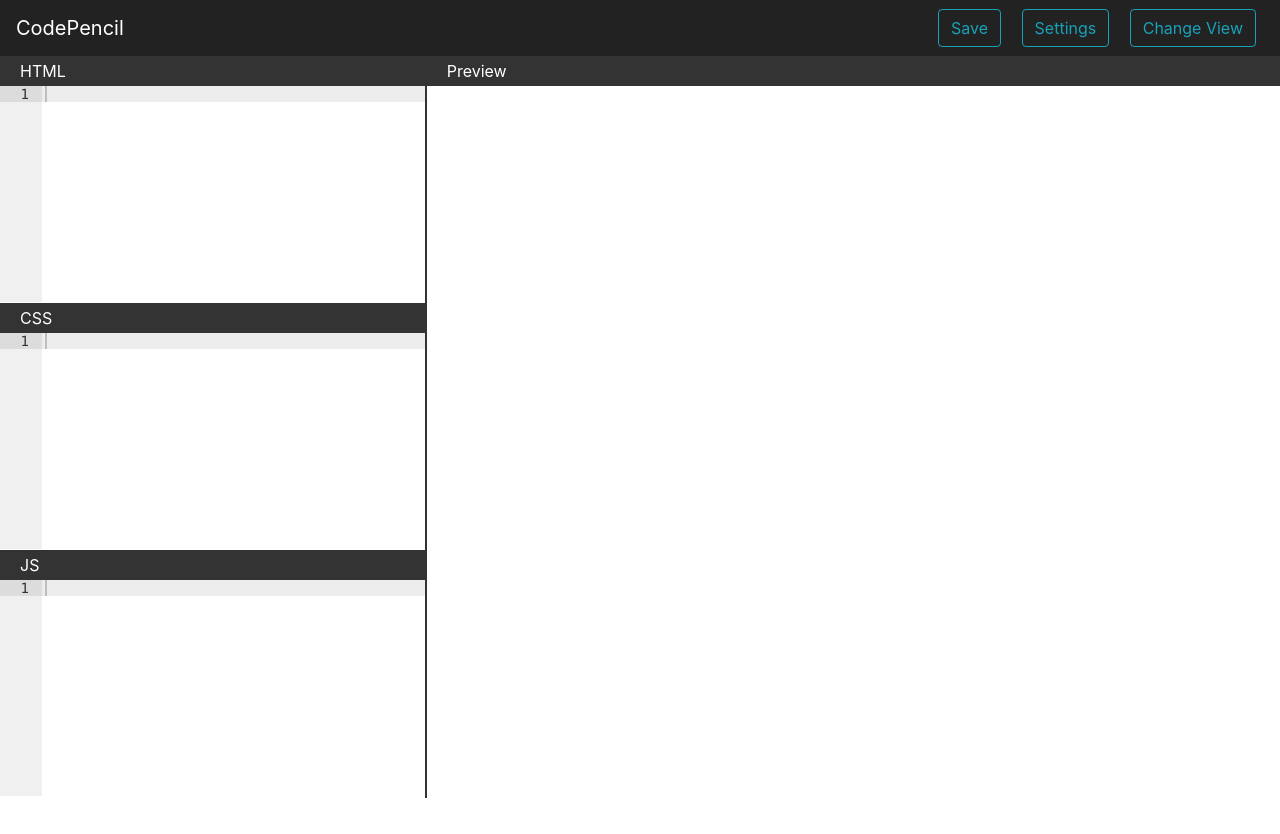
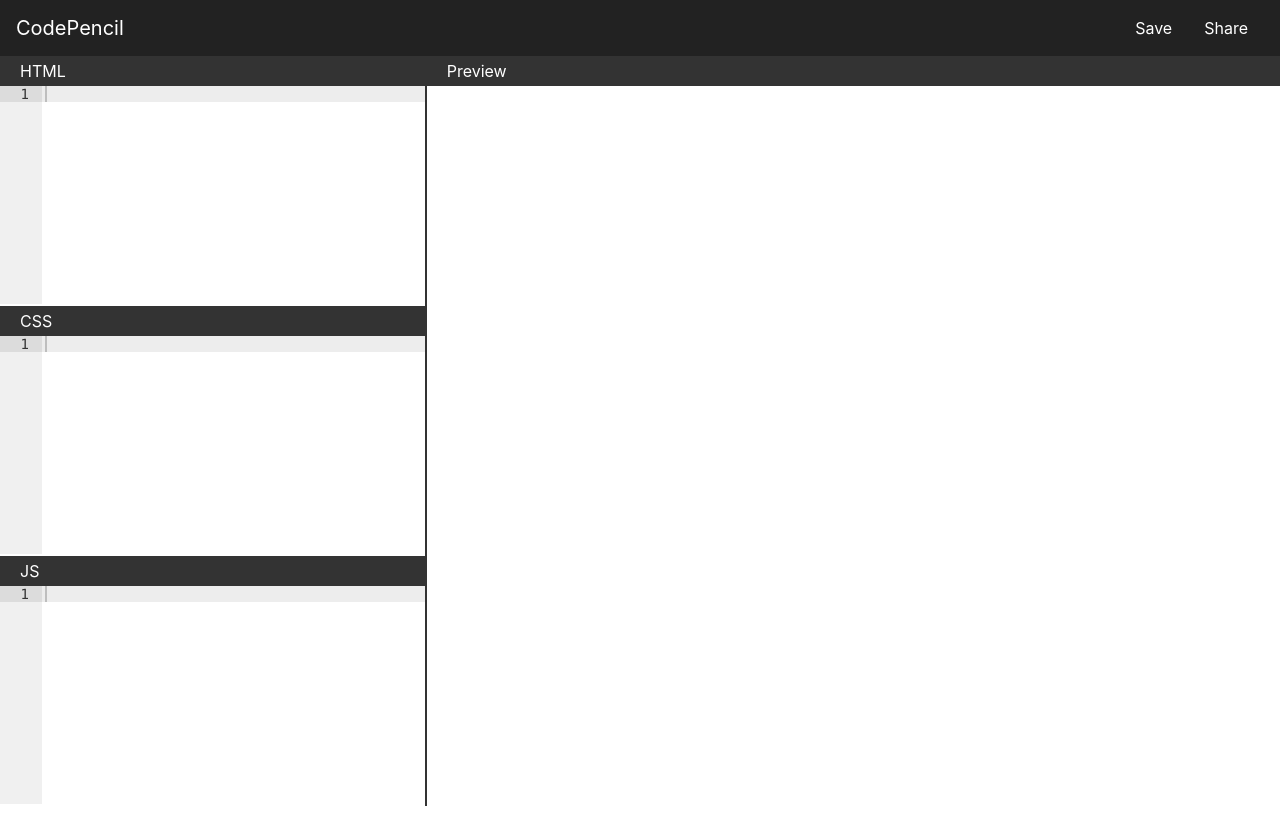
Before and after one commit to mohityadav7/codepencil, a PHP site: page /index.html in a window 1280 px wide. Before the commit the page ends 798 px from the top, so only its background shows below. Run offline with PHP 8.4, Linux system fonts and the light colour scheme; some libraries are stand-ins or nearby versions.

Commit message:
changed height of editor-boxes from %age to px and other minor updated

```diff
--- a/css/style.css
+++ b/css/style.css
@@ -1,3 +1,7 @@
+:root{
+  --box-height: 250px;
+}
+
 html, body{
   height: 100%;
   width: 100%;
@@ -13,15 +17,16 @@ html, body{
 }
 
 #editor-side{
-  height: 100%;
+  height: auto;
   padding: 0px !important;
-  border-right: 2px solid #333;
+  /* border-right: 2px solid #333; */
   box-sizing: border-box;
 }
 
 #html-box, #css-box, #js-box{
-  height: 33.33%;
+  height: calc(var(--box-height));
   box-sizing: border-box;
+  border-right: 2px solid #333;
 }
 .box-heading{
   padding: 3px 0 3px 20px;
@@ -29,7 +34,7 @@ html, body{
   color: white;
 }
 #html-editor, #css-editor, #js-editor{
-  height: 87.3%;
+  height: calc(var(--box-height) - 1rem - 16px);
   width: 100%;
   font-size: 14px;
 }
@@ -42,15 +47,14 @@ html, body{
 #preview-box{
   height: 100%;
   width: 100%;
-  /* border-top: 2px solid #333; */
   padding: 0;
   margin: 0;
 }
 
 #preview-target{
-  height: 95.7%;
+  height: 100%;
   width: 100%;
   border: none;
-  margin-bottom: -0.6%;
+  /* margin-bottom: -0.6%; */
   /* padding: -3.2%; */
 }
--- a/index.html
+++ b/index.html
@@ -20,10 +20,11 @@
       </button>
     <div class="collapse navbar-collapse" id="navbarSupportedContent">
       <ul class="navbar-nav ml-auto">
-        <li class="nav-item active">
-          <button class="btn btn-outline-info m-2 my-sm-0">Save</button>
-          <button class="btn btn-outline-info m-2 my-sm-0">Settings</button>
-          <button class="btn btn-outline-info m-2 my-sm-0">Change View</button>
+        <li class="nav-item p-2">
+          <a href="#" class="text-white m-2 my-sm-0">Save</a>
+        </li>
+        <li class="nav-item p-2">
+          <a href="#" class="text-white m-2 my-sm-0">Share</a>
         </li>
       </ul>
     </div>
```
